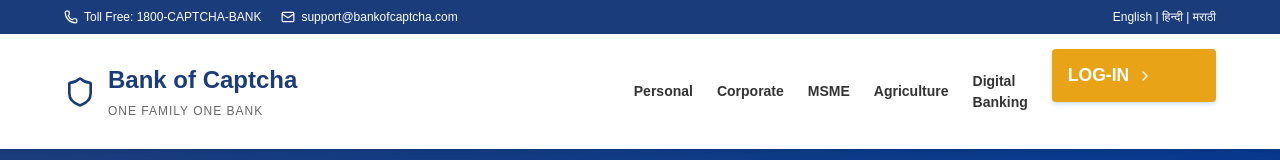
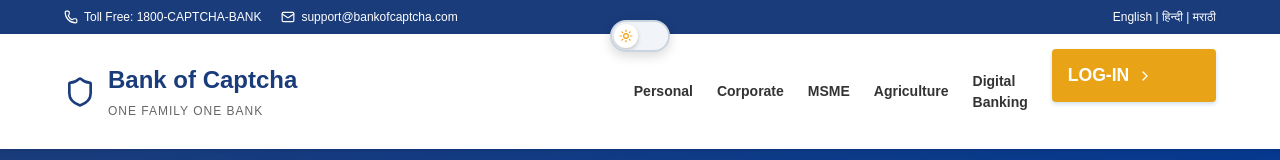
Before and after one commit to OMKAR-COD636/BankOfCaptcha, a React app in the folder frontend/: page / in a window 1280 px wide. Shown: the top 160 px of the page. Built offline with nearby package versions, Linux system fonts and the light colour scheme; the HTML template or start-up script is replaced by a standard one.

Commit message:
added dark mode

```diff
--- a/frontend/src/App.jsx
+++ b/frontend/src/App.jsx
@@ -3,6 +3,7 @@ import { BrowserRouter, Routes, Route, Navigate } from 'react-router-dom';
 import Landing from './pages/Landing';
 import Login from './pages/Login';
 import Dashboard from './pages/Dashboard';
+import DarkModeToggle from './components/DarkModeToggle';
 import './App.css';
 
 function App() {
@@ -13,6 +14,7 @@ function App() {
         <Route path="/login" element={<Login />} />
         <Route path="/dashboard" element={<Dashboard />} />
       </Routes>
+      <DarkModeToggle />
     </BrowserRouter>
   );
 }
--- /dev/null
+++ b/frontend/src/components/DarkModeToggle.css
@@ -0,0 +1,71 @@
+.dark-mode-toggle {
+  position: fixed;
+  top: 20px;
+  left: 50%;
+  margin-left: -30px; /* center based on 60px width */
+  width: 60px;
+  height: 32px;
+  border-radius: 30px;
+  border: none;
+  cursor: pointer;
+  display: flex;
+  align-items: center;
+  padding: 0;
+  z-index: 9999;
+  box-shadow: 0 4px 12px rgba(0, 0, 0, 0.15);
+  transition: all 0.5s cubic-bezier(0.23, 1, 0.32, 1);
+  overflow: hidden;
+}
+
+.dark-mode-toggle.light {
+  background-color: #f1f5f9;
+  border: 2px solid #cbd5e1;
+}
+
+.dark-mode-toggle.dark {
+  background-color: #1e293b;
+  border: 2px solid #334155;
+  box-shadow: 0 4px 12px rgba(0, 0, 0, 0.5);
+}
+
+.toggle-track {
+  width: 100%;
+  height: 100%;
+  position: relative;
+}
+
+.toggle-thumb {
+  position: absolute;
+  top: 2px;
+  width: 24px;
+  height: 24px;
+  border-radius: 50%;
+  display: flex;
+  align-items: center;
+  justify-content: center;
+  transition: all 0.5s cubic-bezier(0.68, -0.55, 0.26, 1.55);
+}
+
+.dark-mode-toggle.light .toggle-thumb {
+  left: 2px;
+  background-color: #fff;
+  color: #f59e0b; /* Sun color */
+  box-shadow: 0 2px 4px rgba(0, 0, 0, 0.2);
+  transform: rotate(0deg);
+}
+
+.dark-mode-toggle.dark .toggle-thumb {
+  left: 30px;
+  background-color: #0f172a;
+  color: #38bdf8; /* Moon color */
+  box-shadow: 0 2px 4px rgba(0, 0, 0, 0.5);
+  transform: rotate(360deg);
+}
+
+.dark-mode-toggle:hover {
+  transform: scale(1.05);
+}
+
+.dark-mode-toggle:active {
+  transform: scale(0.95);
+}
--- /dev/null
+++ b/frontend/src/components/DarkModeToggle.jsx
@@ -0,0 +1,37 @@
+import React, { useState, useEffect } from 'react';
+import { Moon, Sun } from 'lucide-react';
+import './DarkModeToggle.css';
+
+const DarkModeToggle = () => {
+  const [isDark, setIsDark] = useState(() => {
+    const saved = localStorage.getItem('theme');
+    if (saved) return saved === 'dark';
+    return window.matchMedia && window.matchMedia('(prefers-color-scheme: dark)').matches;
+  });
+
+  useEffect(() => {
+    if (isDark) {
+      document.body.classList.add('dark-mode');
+      localStorage.setItem('theme', 'dark');
+    } else {
+      document.body.classList.remove('dark-mode');
+      localStorage.setItem('theme', 'light');
+    }
+  }, [isDark]);
+
+  return (
+    <button
+      className={`dark-mode-toggle ${isDark ? 'dark' : 'light'}`}
+      onClick={() => setIsDark(!isDark)}
+      aria-label="Toggle Dark Mode"
+    >
+      <div className="toggle-track">
+        <div className="toggle-thumb">
+          {isDark ? <Moon size={14} /> : <Sun size={14} />}
+        </div>
+      </div>
+    </button>
+  );
+};
+
+export default DarkModeToggle;
--- a/frontend/src/index.css
+++ b/frontend/src/index.css
@@ -72,3 +72,17 @@ button:active {
   margin: 0 auto;
   padding: 2rem;
 }
+
+/* --- DARK MODE OVERRIDES (Using Global Inversion Strategy) --- */
+body.dark-mode {
+  filter: invert(1) hue-rotate(180deg);
+  background-color: #111;
+}
+
+/* Reverse the inversion for images, videos, svgs, and the toggle button itself so they look normal */
+body.dark-mode img,
+body.dark-mode video,
+body.dark-mode svg,
+body.dark-mode .dark-mode-toggle {
+  filter: invert(1) hue-rotate(180deg);
+}
--- a/frontend/src/pages/Dashboard.jsx
+++ b/frontend/src/pages/Dashboard.jsx
@@ -15,7 +15,7 @@ const Pagination = ({ currentPage, totalItems, itemsPerPage, onPageChange }) =>
       <button
         onClick={() => onPageChange(currentPage - 1)}
         disabled={currentPage === 1}
-        style={{ padding: '5px 10px', cursor: currentPage === 1 ? 'not-allowed' : 'pointer', background: '#f1f5f9', border: '1px solid #cbd5e1', borderRadius: '4px' }}
+        style={{ padding: '5px 10px', cursor: currentPage === 1 ? 'not-allowed' : 'pointer', background: '#f1f5f9', color: '#1e293b', border: '1px solid #cbd5e1', borderRadius: '4px' }}
       >
         Previous
       </button>
@@ -23,7 +23,7 @@ const Pagination = ({ currentPage, totalItems, itemsPerPage, onPageChange }) =>
       <button
         onClick={() => onPageChange(currentPage + 1)}
         disabled={currentPage === totalPages}
-        style={{ padding: '5px 10px', cursor: currentPage === totalPages ? 'not-allowed' : 'pointer', background: '#f1f5f9', border: '1px solid #cbd5e1', borderRadius: '4px' }}
+        style={{ padding: '5px 10px', cursor: currentPage === totalPages ? 'not-allowed' : 'pointer', background: '#f1f5f9', color: '#1e293b', border: '1px solid #cbd5e1', borderRadius: '4px' }}
       >
         Next
       </button>
```
Also changed, not shown: 1 other file (tests, documents, lock files or other folders).
